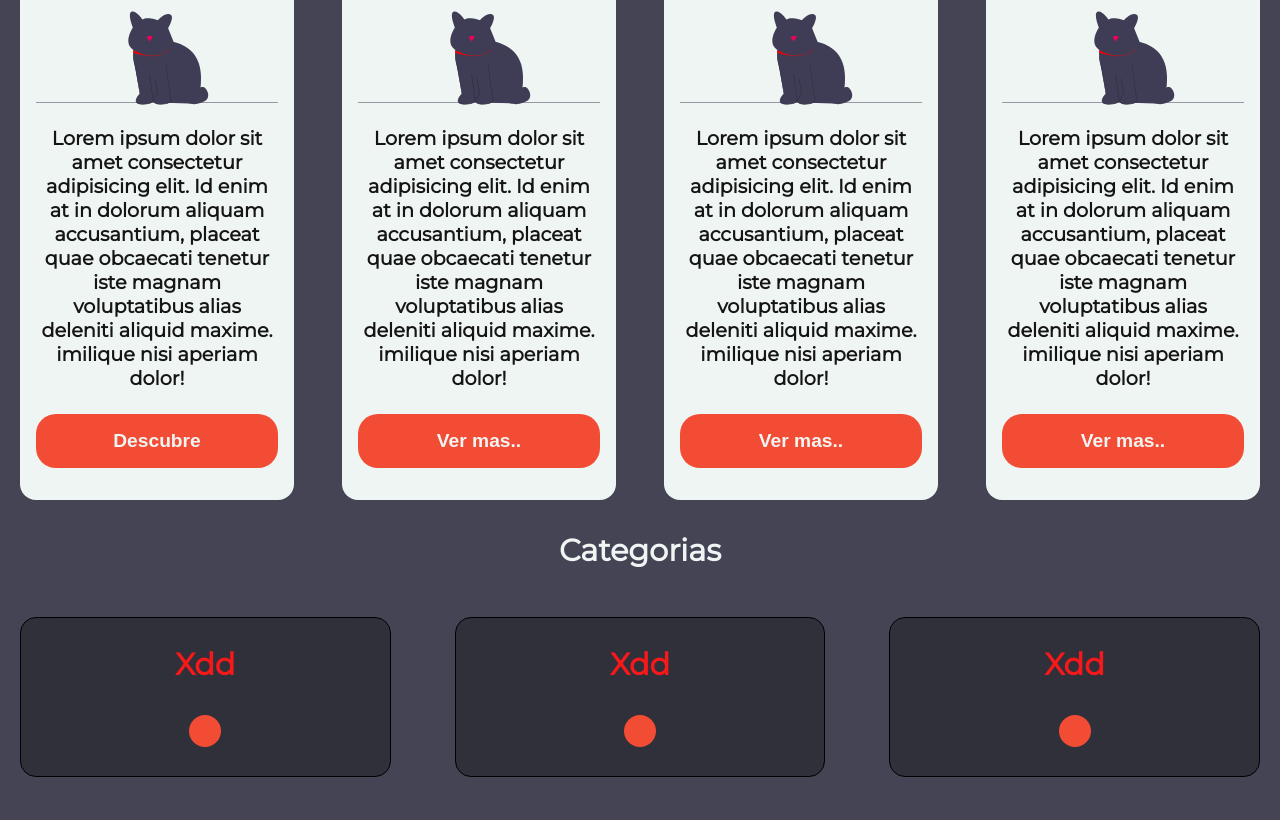
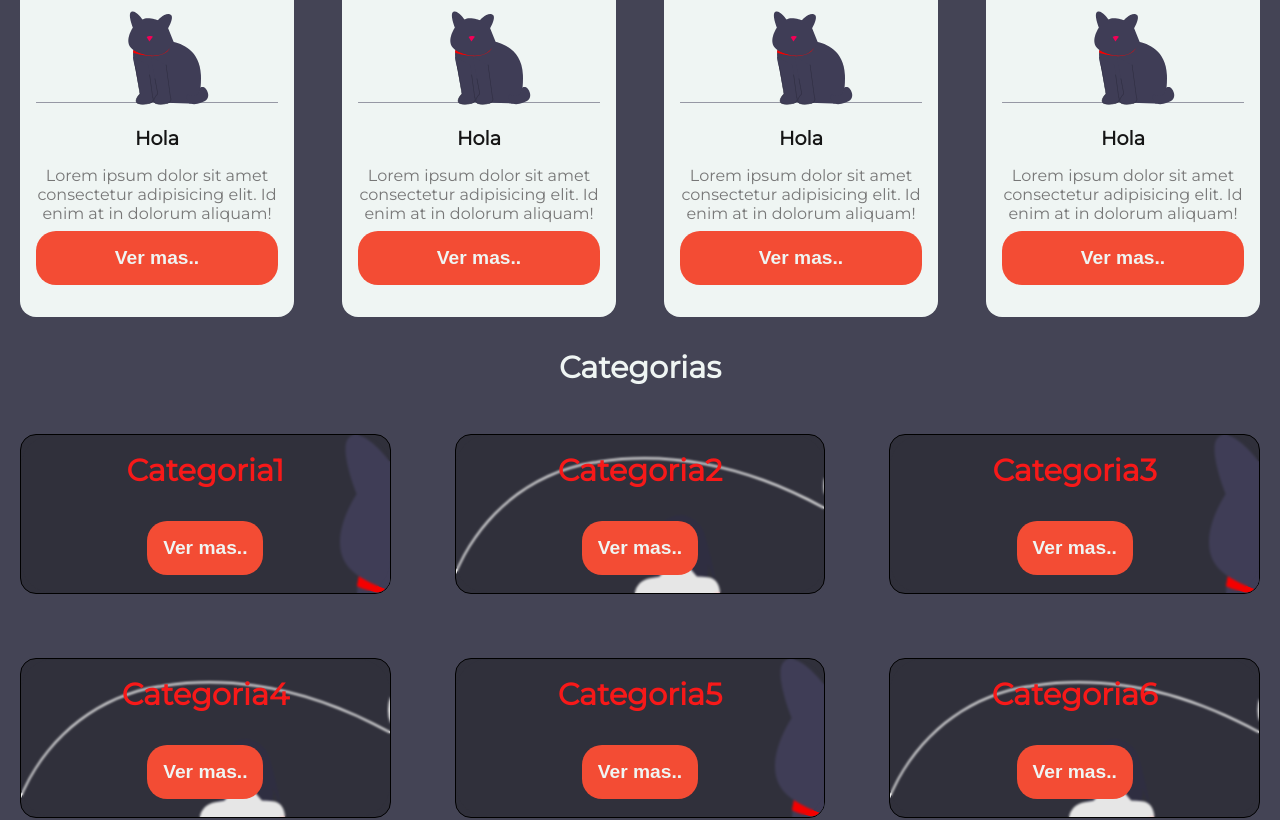
Before and after one commit to CheeseCreamMe/prueba, a React (Vite) app: page / in a window 1280 px wide. Shown: the part 1180-2000 px from the top of the page. Built offline with nearby package versions, Linux system fonts and the light colour scheme.

Commit message:
update page

```diff
--- a/src/assets/pages/Home.jsx
+++ b/src/assets/pages/Home.jsx
@@ -1,72 +1,60 @@
 import '../css/home.css'
-import logotipo from '../images/logo.jpg'
+
 import { InfoCard, CategorieCard, CarProduct } from '../components/cards'
 import { Btn } from '../components/default'
+
+//imagenes usadas para template
+import p1 from "../images/products/1.webp"
+import logotipo from '../images/logo.jpg'
+//svg usados para template
 import cat from "../svg/cat.svg"
-import p1 from "../images/products/1.webp"
-
+import contact from "../svg/contact_us.svg"
 function Home() {
     return <>
         <title>Agromachinery || Inicio</title>
         <section className="banner">
             <div className="back-filter">
                 <div className="content-banner">
-                    <img className="Logo-agromachinery" src={logotipo} alt="Logo de la empresa agromachinery" />
                     <p className="slogan">
-                        " Fortaleciendo tu Produccion"
+                        " Fortaleciendo tu Produccion "
                     </p>
-                        <Btn texto="Descubre mas"/>
+                    <Btn texto="Descubre mas" />
                 </div>
             </div>
         </section>
         <main className="main-content">
 
             <section className="container container-feactures">
-
                 <InfoCard
                     img={cat}
-                    nombre="Lorem ipsum dolor
+                    nombre="Hola"
+                    descripcion="Lorem ipsum dolor
                     sit amet consectetur adipisicing
-                      elit. Id enim at in dolorum aliquam
-                      accusantium, placeat quae obcaecati
-                       tenetur iste magnam voluptatibus
-                       alias deleniti aliquid maxime.
-                       imilique nisi aperiam dolor!
-                    "
-                    textoBoton="Descubre"
-                    />
-                                <InfoCard
-                    img={cat}
-                    nombre="Lorem ipsum dolor
-                     sit amet consectetur adipisicing
-                      elit. Id enim at in dolorum aliquam
-                      accusantium, placeat quae obcaecati
-                       tenetur iste magnam voluptatibus
-                       alias deleniti aliquid maxime.
-                       imilique nisi aperiam dolor!"
+                    elit. Id enim at in dolorum aliquam!"
                     textoBoton="Ver mas.."
                 />
                 <InfoCard
                     img={cat}
-                    nombre="Lorem ipsum dolor
+                    nombre="Hola"
+                    descripcion="Lorem ipsum dolor
                     sit amet consectetur adipisicing
-                      elit. Id enim at in dolorum aliquam
-                      accusantium, placeat quae obcaecati
-                       tenetur iste magnam voluptatibus
-                       alias deleniti aliquid maxime.
-                       imilique nisi aperiam dolor!"
+                    elit. Id enim at in dolorum aliquam!"
                     textoBoton="Ver mas.."
-
                 />
                 <InfoCard
                     img={cat}
-                    nombre="Lorem ipsum dolor
+                    nombre="Hola"
+                    descripcion="Lorem ipsum dolor
                     sit amet consectetur adipisicing
-                      elit. Id enim at in dolorum aliquam
-                      accusantium, placeat quae obcaecati
-                       tenetur iste magnam voluptatibus
-                       alias deleniti aliquid maxime.
-                       imilique nisi aperiam dolor!"
+                    elit. Id enim at in dolorum aliquam!"
+                    textoBoton="Ver mas.."
+                />
+                <InfoCard
+                    img={cat}
+                    nombre="Hola"
+                    descripcion="Lorem ipsum dolor
+                    sit amet consectetur adipisicing
+                    elit. Id enim at in dolorum aliquam!"
                     textoBoton="Ver mas.."
                 />
             </section>
@@ -76,18 +64,40 @@ function Home() {
                 </h1>
                 <div className="container-categories">
                     <CategorieCard
-                        categoria="xdd"
+                        img={cat}
+                        categoria="categoria1"
+                        descripcionCategoria="Hola que tal"
+                        textoBoton="Ver mas.."
                     />
                     <CategorieCard
-                        categoria="xdd"
-                    /> <CategorieCard
-                        categoria="xdd"
-                    /> <CategorieCard
-                        categoria="xdd"
-                    /> <CategorieCard
-                        categoria="xdd"
-                    /> <CategorieCard
-                        categoria="xdd"
+                        img={contact}
+                        categoria="categoria2"
+                        descripcionCategoria="Hola que tal"
+                        textoBoton="Ver mas.."
+                    />
+                    <CategorieCard
+                        img={cat}
+                        categoria="categoria3"
+                        descripcionCategoria="Hola que tal"
+                        textoBoton="Ver mas.."
+                    />
+                    <CategorieCard
+                        img={contact}
+                        categoria="categoria4"
+                        descripcionCategoria="Hola que tal"
+                        textoBoton="Ver mas.."
+                    />
+                    <CategorieCard
+                        img={cat}
+                        categoria="categoria5"
+                        descripcionCategoria="Hola que tal"
+                        textoBoton="Ver mas.."
+                    />
+                    <CategorieCard
+                        img={contact}
+                        categoria="categoria6"
+                        descripcionCategoria="Hola que tal"
+                        textoBoton="Ver mas.."
                     />
                 </div>
             </section>
```
Lines whose indentation alone changed are shown as unchanged.
